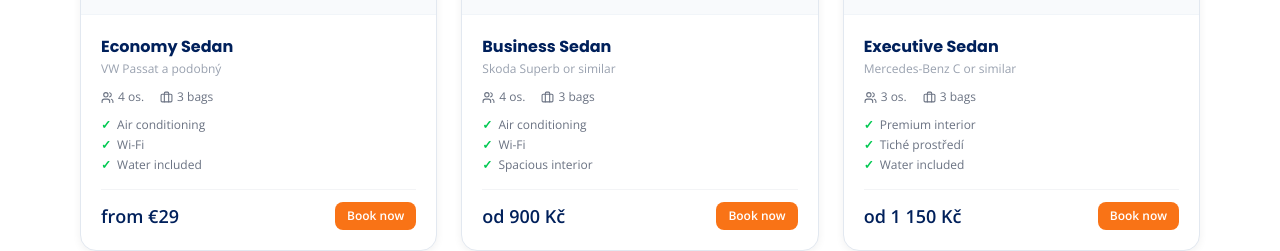
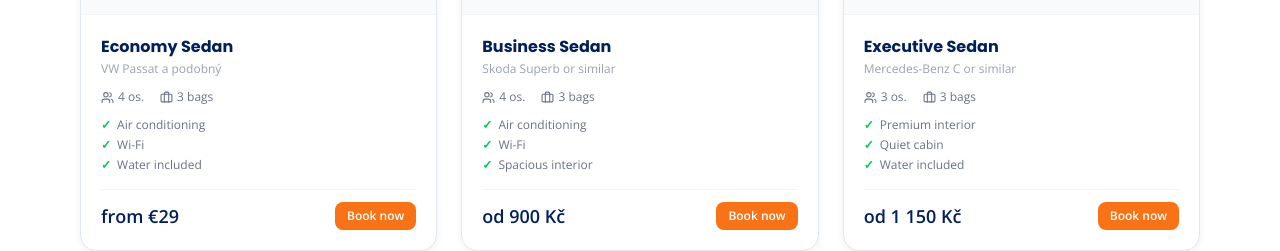
Before and after one commit to pragueridecz-cloud/website_en, a Next.js app: page / in a window 1280 px wide. Shown: the part 3240-3491 px from the top of the page. Built offline with nearby package versions, Linux system fonts and the light colour scheme.

Commit message:
Fix: Fleet features and FAQ answers fully translated to English

```diff
--- a/components/FAQ.tsx
+++ b/components/FAQ.tsx
@@ -6,31 +6,31 @@ import SectionHeading from "./SectionHeading";
 const faqs = [
   {
     q: "How far in advance do I need to book?",
-    a: "Rezervaci lze provést až 2 hodiny před odjezdem. Doporučujeme ale book alespoň 24 hodin in advance pro jistotu dostupnosti vehicle.",
+    a: "You can book up to 2 hours before departure. We recommend booking at least 24 hours in advance to ensure vehicle availability.",
   },
   {
     q: "What happens if my flight is delayed?",
-    a: "We track your flight v reálném čase. Pokud má let delay, driver automaticky upraví čas příjezdu. Neplatíte žádné příplatky za čekání.",
+    a: "We track your flight in real time. If the flight is delayed, the driver automatically adjusts arrival time. No waiting surcharges.",
   },
   {
     q: "Where will the driver pick me up at the airport?",
-    a: "Driver čeká přímo u výjezdu z celnice v příletové hale s cedulí s vaším jménem. Přesné místo dostanete e-mailem po rezervaci.",
+    a: "The driver waits at the arrivals exit with a sign showing your name. You will receive the exact meeting point by email after booking.",
   },
   {
     q: "Can I cancel or change my booking?",
-    a: "Rezervaci lze zrušit free až 24 hodin před jízdou. Změny trasy nebo času jsou možné po domluvě s dispečinkem.",
+    a: "You can cancel free of charge up to 24 hours before the ride. Route or time changes are possible by contacting our dispatch.",
   },
   {
     q: "Do you accept card payment?",
-    a: "Ano, card payment online přijímáme přes Stripe — a za online platbu navíc dostanete 10% slevu. Alternativně lze platit hotovostí přímo driveri.",
+    a: "Yes, we accept card payment online via Stripe. You can also pay cash directly to the driver.",
   },
   {
     q: "Do you transport groups and large luggage?",
-    a: "Ano. Pro velké groups nebo hodně luggage (lyže, kola, golfové vybavení) doporučujeme minivan. Vše zadejte při rezervaci a my zajistíme vhodné vehicle.",
+    a: "Yes. For large groups or lots of luggage (skis, bikes, golf equipment) we recommend a minivan. Add details at booking and we will arrange the right vehicle.",
   },
   {
     q: "Do you travel outside Prague?",
-    a: "Ano — zajišťujeme transfery to/from Prague Airport pro celou ČR i do sousedních zemí (Vienna, Drážďany, Varšava a další).",
+    a: "Yes — we provide transfers to/from Prague Airport across the Czech Republic and to neighbouring countries (Vienna, Dresden, Warsaw and more).",
   },
 ];
 
--- a/components/Fleet.tsx
+++ b/components/Fleet.tsx
@@ -36,7 +36,7 @@ const cars = [
     luggage: 3,
     price: "od 1 150 Kč",
     hourlyPrice: "1 150 Kč/hod",
-    features: ["Premium interior", "Tiché prostředí", "Water included"],
+    features: ["Premium interior", "Quiet cabin", "Water included"],
     tag: null,
     category: "sedan",
   },
@@ -60,7 +60,7 @@ const cars = [
     luggage: 6,
     price: "od 1 150 Kč",
     hourlyPrice: "1 150 Kč/hod",
-    features: ["Rozšířený prostor", "Air conditioning", "Wi-Fi"],
+    features: ["Extra space", "Air conditioning", "Wi-Fi"],
     tag: null,
     category: "minivan",
   },
@@ -72,7 +72,7 @@ const cars = [
     luggage: 6,
     price: "od 1 650 Kč",
     hourlyPrice: "1 650 Kč/hod",
-    features: ["Mercedes V-Class", "Firemní standard", "Velký prostor"],
+    features: ["Mercedes V-Class", "Business class", "Spacious interior"],
     tag: "Firemní volba",
     category: "minivan",
   },
```
